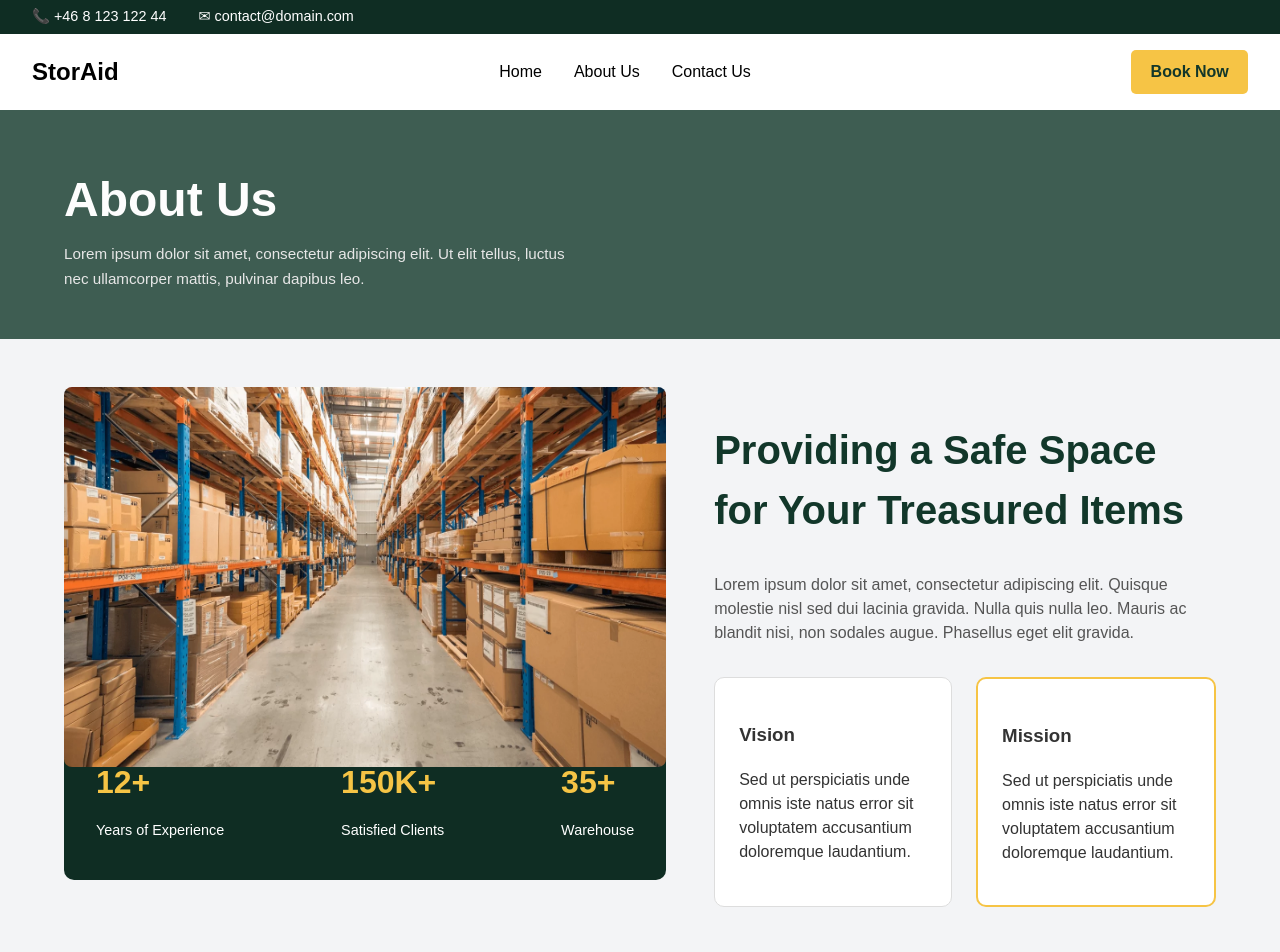
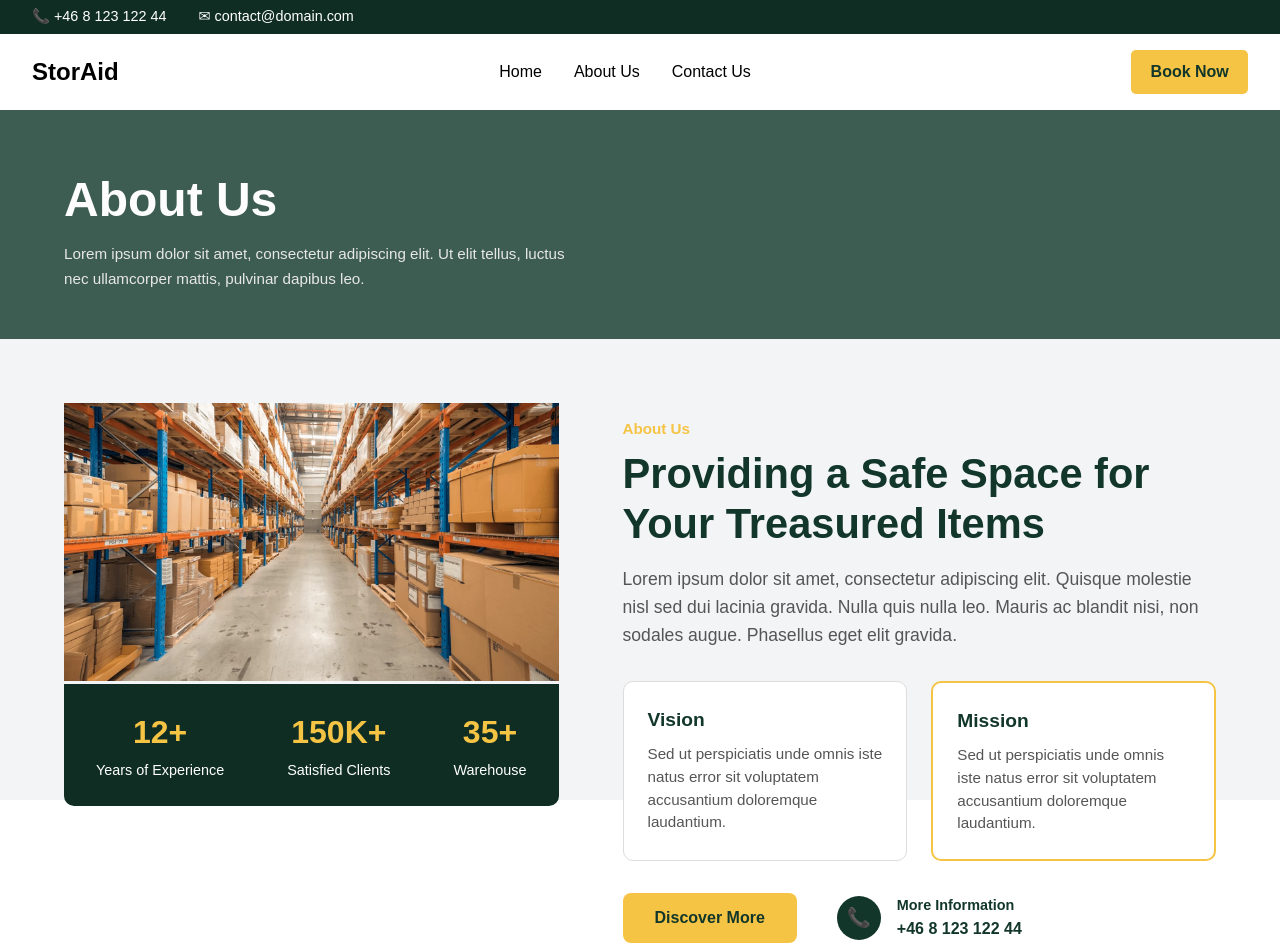
Before and after one commit to Sahandb13/js-frontend, a React (Vite) app: page /about-us in a window 1280 px wide. Shown: the top 952 px of the page. Built offline with nearby package versions, Linux system fonts and the light colour scheme.

Commit message:
hotfixes added visual hoover effect

```diff
--- a/src/App.css
+++ b/src/App.css
@@ -1,4 +1,6 @@
-/* MARK: Global layout */
+/* ============================================
+   GLOBALA STILAR & RESET
+   ============================================ */
 
 html,
 body,
@@ -9,6 +11,7 @@ body,
   padding: 0;
 }
 
+/* Box-sizing för alla element - sånt här glömmer man lätt */
 *,
 *::before,
 *::after {
@@ -19,8 +22,10 @@ body {
   font-family: "Arial", sans-serif;
   color: #333;
   background-color: #f3f4f6;
+  line-height: 1.5; /* Lägger till lite luft mellan raderna */
 }
 
+/* Huvudlayout för hela appen */
 .app-layout {
   min-height: 100vh;
   display: flex;
@@ -36,7 +41,9 @@ body {
 }
 
 
-/* MARK: Hero section (Home) */
+/* ============================================
+   HERO-SEKTION (Startsidan)
+   ============================================ */
 
 .hero {
   width: 100%;
@@ -75,6 +82,7 @@ body {
   border-radius: 12px;
 }
 
+
 .hero-title {
   font-family: "Poppins", sans-serif;
   font-size: 4.5rem;
@@ -110,6 +118,7 @@ body {
   color: #e7e7e7;
 }
 
+/* Knappen - gjorde den lite roligare med hover */
 .hero-button {
   margin-top: 2rem;
   padding: 0.9rem 2.2rem;
@@ -119,14 +128,25 @@ body {
   color: #12372a;
   font-weight: 600;
   cursor: pointer;
+  transition: all 0.3s ease;
+  position: relative;
+  overflow: hidden;
 }
 
 .hero-button:hover {
-  opacity: 0.9;
+  background-color: #e0b03a;
+  transform: translateY(-2px);
+  box-shadow: 0 4px 12px rgba(246, 196, 69, 0.3);
+}
+
+.hero-button:active {
+  transform: translateY(0);
 }
 
 
-/* MARK: Testimonials */
+/* ============================================
+   TESTIMONIALS (Kundomdömen)
+   ============================================ */
 
 .testimonials {
   width: 100%;
@@ -178,12 +198,20 @@ body {
   gap: 2rem;
 }
 
+/* Varje testimonial-kort - la till hover-effekt */
 .testimonial-item {
   background-color: #fff;
   padding: 2rem;
   border-radius: 16px;
   box-shadow: 0 6px 24px rgba(0, 0, 0, 0.12);
   text-align: left;
+  transition: all 0.3s ease;
+  position: relative;
+}
+
+.testimonial-item:hover {
+  transform: translateY(-5px);
+  box-shadow: 0 12px 32px rgba(0, 0, 0, 0.15);
 }
 
 .testimonial-stars {
@@ -208,6 +236,11 @@ body {
   height: 48px;
   background-color: #d0d0d0;
   border-radius: 50%;
+  transition: transform 0.3s ease;
+}
+
+.testimonial-avatar:hover {
+  transform: scale(1.1);
 }
 
 .testimonial-meta {
@@ -227,10 +260,18 @@ body {
 .testimonial-quote-icon {
   color: #f6c445;
   font-size: 2rem;
+  opacity: 0.7;
+  transition: opacity 0.3s ease;
+}
+
+.testimonial-quote-icon:hover {
+  opacity: 1;
 }
 
 
-/* MARK: Latest blogs */
+/* ============================================
+   SENASTE BLOGGINLÄGG
+   ============================================ */
 
 .latest-blogs {
   padding: 3rem 1.5rem 4rem;
@@ -244,17 +285,31 @@ body {
   font-weight: 600;
 }
 
+/* Bloggkort med hover-effekt */
 .blog-card {
   background-color: #fff;
   border-radius: 12px;
   padding: 1.8rem;
   border: 1px solid #e0e0e0;
   box-shadow: 0 8px 24px rgba(0, 0, 0, 0.03);
+  transition: all 0.3s ease;
+  cursor: pointer;
+}
+
+.blog-card:hover {
+  transform: translateY(-3px);
+  box-shadow: 0 12px 32px rgba(0, 0, 0, 0.1);
+  border-color: #f6c445;
 }
 
 .blog-title {
   font-weight: 600;
   margin-bottom: 0.4rem;
+  transition: color 0.3s ease;
+}
+
+.blog-card:hover .blog-title {
+  color: #12372a;
 }
 
 .blog-date {
@@ -268,9 +323,9 @@ body {
 }
 
 
-/* =========================================================
-   MARK: Contact page (Figma-layout)
-   ========================================================= */
+/* ============================================
+   KONTAKT-SIDAN (Figma-layout)
+   ============================================ */
 
 .contact-page {
   max-width: 1200px;
@@ -278,7 +333,7 @@ body {
   padding: 0 1.5rem;
 }
 
-/* layout: vänster info + höger formulärkort */
+/* Layout: vänster info + höger formulär */
 .contact-layout {
   display: grid;
   grid-template-columns: 1.2fr 1.1fr;
@@ -286,8 +341,7 @@ body {
   margin-top: 2rem;
 }
 
-/* vänster sida */
-
+/* Vänster sida med text */
 .contact-left {
   display: flex;
   flex-direction: column;
@@ -313,26 +367,34 @@ body {
   line-height: 1.6;
 }
 
-/* grå placeholder-ruta (bildyta) */
-
+/* Grå placeholder för bild */
 .contact-image-placeholder {
   margin-top: 1.5rem;
   width: 100%;
   height: 260px;
   background-color: #c4c4c4;
   border-radius: 8px;
+  transition: all 0.3s ease;
 }
 
-/* formulärkortet till höger */
+.contact-image-placeholder:hover {
+  background-color: #b0b0b0;
+}
 
+/* Formuläret till höger */
 .contact-form {
-  background-color: #fff8dd; /* ljus gulbeige */
+  background-color: #fff8dd;
   padding: 2rem 2.2rem 2.5rem;
   border-radius: 12px;
   box-shadow: 0 4px 18px rgba(0, 0, 0, 0.06);
   display: flex;
   flex-direction: column;
   gap: 1.2rem;
+  transition: box-shadow 0.3s ease;
+}
+
+.contact-form:hover {
+  box-shadow: 0 8px 24px rgba(0, 0, 0, 0.1);
 }
 
 .form-field label {
@@ -348,14 +410,26 @@ body {
   border: 1px solid #f1d58b;
   font-size: 1rem;
   background-color: #ffffff;
+  transition: all 0.3s ease;
+}
+
+.form-field input:focus,
+.form-field textarea:focus {
+  outline: none;
+  border-color: #f6c445;
+  box-shadow: 0 0 0 3px rgba(246, 196, 69, 0.1);
+}
+
+.form-field input:hover,
+.form-field textarea:hover {
+  border-color: #e0b03a;
 }
 
 textarea {
   resize: none;
 }
 
-/* två fält bredvid varandra (Email / Telephone) */
-
+/* Två fält bredvid varandra */
 .form-row {
   display: flex;
   gap: 1rem;
@@ -365,8 +439,7 @@ textarea {
   flex: 1;
 }
 
-/* submit-knappen */
-
+/* Submit-knappen */
 .contact-submit {
   background-color: #f6c445;
   color: #12372a;
@@ -377,14 +450,20 @@ textarea {
   font-weight: 600;
   cursor: pointer;
   margin-top: 0.5rem;
+  transition: all 0.3s ease;
 }
 
 .contact-submit:hover {
-  opacity: 0.9;
+  background-color: #e0b03a;
+  transform: translateY(-2px);
+  box-shadow: 0 4px 12px rgba(246, 196, 69, 0.3);
 }
 
-/* felmeddelanden */
+.contact-submit:active {
+  transform: translateY(0);
+}
 
+/* Felmeddelanden */
 .error-text {
   color: #b00020;
   font-size: 0.9rem;
@@ -392,37 +471,52 @@ textarea {
 }
 
 
-/* MARK: About page */
-
-.about-page {
-  background-color: #f3f4f6;
-  width: 100%;
-}
+/* =========================
+   About delen home-page, Layout enligt figma
+   ========================= */
 
 .about-hero {
   display: grid;
-  grid-template-columns: 1.2fr 1fr;
-  gap: 3rem;
+  grid-template-columns: 1fr 1.2fr;  /* Bild till vänster, text till höger */
+  gap: 4rem;
   max-width: 1200px;
-  margin: 3rem auto;
+  margin: 4rem auto 5rem;
   padding: 0 1.5rem;
+  align-items: start;
+}
+
+
+.about-image-section {
+  position: relative;
+  margin-top: 2rem;
+}
+
+.about-image-placeholder {
+  width: 100%;
+  height: 280px;
+  background-color: #d3d3d3;
+  border-radius: 8px 8px 0 0;
+  overflow: hidden;
 }
 
 .about-image {
   width: 100%;
-  height: 380px;
-  background-color: #ccc;
-  border-radius: 8px;
+  height: 100%;
+  object-fit: cover;
 }
 
 .about-stats {
   background-color: #0f2d23;
-  color: #fff;
+  color: #ffffff;
   padding: 1.5rem 2rem;
-  border-radius: 10px;
-  margin-top: -40px;
+  border-radius: 0 0 10px 10px;
   display: flex;
   justify-content: space-between;
+  margin-top: -4px;
+}
+
+.stat {
+  text-align: center;
 }
 
 .stat h3 {
@@ -432,73 +526,131 @@ textarea {
 }
 
 .stat p {
+  margin: 0.25rem 0 0;
   font-size: 0.9rem;
 }
 
+/* Textinnehåll till höger */
+.about-text-content {
+  display: flex;
+  flex-direction: column;
+}
+
+.about-tag {
+  color: #f6c445;
+  font-weight: 600;
+  font-size: 0.95rem;
+  margin-bottom: 0.5rem;
+}
+
 .about-title {
-  font-size: 2.5rem;
+  font-size: 2.6rem;
   color: #12372a;
   font-weight: 700;
+  margin: 0 0 1rem 0;
+  line-height: 1.2;
 }
 
 .about-text {
   color: #555;
-  margin: 1rem 0 2rem;
+  margin: 0 0 2rem 0;
+  line-height: 1.6;
+  font-size: 1.1rem;
 }
 
+/* Vår vision och uppdrag boxar */
 .about-boxes {
-  display: flex;
+  display: grid;
+  grid-template-columns: 1fr 1fr;
   gap: 1.5rem;
   margin-bottom: 2rem;
 }
 
 .about-box {
-  background-color: #fff;
+  background-color: #ffffff;
   border: 1px solid #ddd;
   border-radius: 10px;
   padding: 1.5rem;
-  flex: 1;
 }
 
 .about-box.mission {
   border: 2px solid #f6c445;
 }
 
+.about-box h3 {
+  margin: 0 0 0.5rem 0;
+  color: #12372a;
+  font-size: 1.2rem;
+}
+
+.about-box p {
+  margin: 0;
+  color: #555;
+  line-height: 1.5;
+  font-size: 0.95rem;
+}
+
+/* Knappar och kontaktinfo under texten */
 .about-actions {
   display: flex;
   align-items: center;
-  gap: 2rem;
+  gap: 2.5rem;
+  flex-wrap: wrap;
 }
 
 .discover-btn {
   background-color: #f6c445;
-  padding: 0.8rem 1.8rem;
+  padding: 1rem 2rem;
+  border-radius: 8px;
   border: none;
-  border-radius: 8px;
   font-weight: 600;
   color: #12372a;
   cursor: pointer;
+  font-size: 1rem;
+  transition: all 0.3s ease;
+}
+
+.discover-btn:hover {
+  background-color: #e0b03a;
+  transform: translateY(-2px);
 }
 
 .about-contact {
   display: flex;
+  align-items: center;
   gap: 1rem;
-  align-items: center;
 }
 
 .contact-icon {
-  width: 42px;
-  height: 42px;
+  width: 44px;
+  height: 44px;
+  border-radius: 50%;
   background-color: #12372a;
-  color: #fff;
-  border-radius: 50%;
+  color: #ffffff;
   display: flex;
+  align-items: center;
   justify-content: center;
-  align-items: center;
+  font-size: 1.2rem;
+}
+
+.contact-label {
+  margin: 0;
+  font-weight: 600;
+  font-size: 0.9rem;
+  color: #12372a;
+}
+
+.contact-number {
+  margin: 0;
+  color: #12372a;
+  font-weight: 600;
+  font-size: 1rem;
 }
 
 
-/* MARK: FAQ */
+/* ============================================
+   FAQ (Vanliga frågor)
+   ============================================ */
 
 .faq {
   padding: 3rem 1.5rem 4rem;
@@ -523,6 +675,13 @@ textarea {
   border: 1px solid #e0e0e0;
   border-radius: 12px;
   background-color: #fff;
+  transition: all 0.3s ease;
+  overflow: hidden;
+}
+
+.faq-item:hover {
+  border-color: #f6c445;
+  box-shadow: 0 4px 12px rgba(0, 0, 0, 0.05);
 }
 
 .faq-question {
@@ -533,12 +692,33 @@ textarea {
   justify-content: space-between;
   cursor: pointer;
   font-weight: 500;
+  width: 100%;
+  text-align: left;
+  transition: background-color 0.3s ease;
+}
+
+.faq-question:hover {
+  background-color: #f8f8f8;
 }
 
 .faq-answer {
   padding: 0 1.2rem 1rem;
   color: #444;
+  animation: fadeIn 0.3s ease;
 }
+
+/* Liten animation för när svar visas */
+@keyframes fadeIn {
+  from {
+    opacity: 0;
+    transform: translateY(-10px);
+  }
+  to {
+    opacity: 1;
+    transform: translateY(0);
+  }
+}
+
 
 /* MARK: Footer */
 
@@ -549,4 +729,37 @@ textarea {
   padding: 1rem;
   margin-top: 2rem;
   font-size: 0.95rem;
+  transition: background-color 0.3s ease;
 }
+
+.footer:hover {
+  background-color: #2a2a2a;
+}
+
+/* ============================================
+   RESPONSIV DESIGN
+   ============================================ */
+
+
+@media (max-width: 768px) {
+  .hero-inner,
+  .contact-layout,
+  .about-hero {
+    grid-template-columns: 1fr;
+    gap: 2rem;
+  }
+
+  .testimonials-list {
+    grid-template-columns: 1fr;
+  }
+
+  .about-boxes {
+    flex-direction: column;
+  }
+
+  .about-actions {
+    flex-direction: column;
+    gap: 1.5rem;
+    align-items: flex-start;
+  }
+}
--- a/src/pages/AboutUs.jsx
+++ b/src/pages/AboutUs.jsx
@@ -1,19 +1,13 @@
 import PageHeader from "../components/PageHeader";
 
-// MARK: About-sida
 export default function AboutUs() {
   return (
     <div className="about-page">
       <PageHeader title="About Us" />
 
       <section className="about-hero">
-        {/* Vänster: Bild + stats */}
         <div className="about-image-wrapper">
-          <img
-            src="/about-hero.jpg"
-            alt="Storage facility"
-            className="about-image"
-          />
+         <img src="/about-hero.jpg" alt="About Us" className="about-image" />
 
           <div className="about-stats">
             <div className="stat">
@@ -31,10 +25,13 @@ export default function AboutUs() {
           </div>
         </div>
 
-        {/* Höger: text */}
+        {/* Höger: text, vision, mission, knapp + telefon */}
         <div className="about-info">
+          <p className="about-tag">About Us</p>
+
           <h2 className="about-title">
-            Providing a Safe Space for Your Treasured Items <br />
+            Providing a Safe Space for<br />
+            Your Treasured Items
           </h2>
 
           <p className="about-text">
--- a/src/pages/Home.jsx
+++ b/src/pages/Home.jsx
@@ -1,5 +1,4 @@
 // MARK: Home-sida
-
 import { useState, useEffect } from "react";
 import HeroSection from "../components/HeroSection.jsx";
 import TestimonialsSection from "../components/TestimonialsSection.jsx";
@@ -7,85 +6,108 @@ import LatestBlogsSection from "../components/LatestBlogsSection.jsx";
 import FAQSection from "../components/FAQSection.jsx";
 
 export default function Home() {
-  function handleHeroClick() {
-    alert("LURAD DET FUNKAR INTE ÄN!"); // utfyllnadstext
-  }
-
   const [faqs, setFaqs] = useState([]);
   const [blogs, setBlogs] = useState([]);
   const [testimonials, setTestimonials] = useState([]);
   const [isLoadingTestimonials, setIsLoadingTestimonials] = useState(true);
   const [testimonialsError, setTestimonialsError] = useState(null);
+  const [blogsError, setBlogsError] = useState(null);
+  const [faqsError, setFaqsError] = useState(null);
 
-  async function fetchFaqs() {
+  // Handle click on hero button
+  const handleDiscoverClick = () => {
+    console.log("Discover more clicked - scrolling to about section");
+    const aboutSection = document.querySelector('.about-hero');
+    if (aboutSection) {
+      aboutSection.scrollIntoView({ behavior: 'smooth' });
+    }
+  };
+
+  // Fetch FAQs from API
+  const fetchFaqs = async () => {
     try {
       const response = await fetch(
         "https://win25-jsf-assignment.azurewebsites.net/api/faqs"
       );
       if (!response.ok) {
-        throw new Error("Kunde inte hämta FAQs");
+        throw new Error(`FAQ API returned status: ${response.status}`);
       }
       const data = await response.json();
       setFaqs(data);
     } catch (error) {
-      console.error("fetchFaqs:", error);
+      console.error("Could not fetch FAQs:", error);
+      setFaqsError("Sorry, we couldn't load FAQs right now.");
     }
-  }
+  };
 
-  async function fetchBlogs() {
+  // Fetch blog posts from API
+  const fetchBlogs = async () => {
     try {
       const response = await fetch(
         "https://win25-jsf-assignment.azurewebsites.net/api/blogs"
       );
       if (!response.ok) {
-        throw new Error("Kunde inte hämta blogs");
+        throw new Error(`Blog API returned status: ${response.status}`);
       }
       const data = await response.json();
       setBlogs(data);
     } catch (error) {
-      console.error("fetchBlogs:", error);
+      console.error("Could not fetch blog posts:", error);
+      setBlogsError("Sorry, we couldn't load latest blog posts.");
     }
-  }
+  };
 
-  useEffect(() => {
-    async function fetchTestimonials() {
+  // Fetch testimonials from API
+  const fetchTestimonials = async () => {
+    setIsLoadingTestimonials(true);
+    setTestimonialsError(null);
+
     try {
       const response = await fetch(
         "https://win25-jsf-assignment.azurewebsites.net/api/testimonials"
       );
+
       if (!response.ok) {
-          throw new Error("Kunde inte hämta testimonials");
+        throw new Error(`Testimonials API returned status: ${response.status}`);
       }
+
       const data = await response.json();
       setTestimonials(data);
     } catch (error) {
-        console.error(error);
-        setTestimonialsError(error.message);
+      console.error("Could not fetch testimonials:", error);
+      setTestimonialsError("Sorry, we couldn't load testimonials right now.");
     } finally {
       setIsLoadingTestimonials(false);
     }
-    }
+  };
 
+  useEffect(() => {
+    // Load all data when component mounts
     fetchTestimonials();
     fetchBlogs();
     fetchFaqs();
   }, []);
 
   return (
-    <>
-      {/* Hero högst upp */}
-      <HeroSection ctaLabel="Discover More" onCtaClick={handleHeroClick} />
+    <div className="home-page">
+      {/* Hero section at the top */}
+      <HeroSection
+        ctaLabel="Discover More"
+        onCtaClick={handleDiscoverClick}
+      />
 
-      {/* ABOUT-BLOCKET – samma stil som på About-sidan / Figma */}
+      {/* About Us section - shows company values and statistics */}
       <section className="about-hero">
-        {/* Vänster: stor grå ruta + stats-rad */}
-        <div>
-          <div className="about-image-placeholder" />
+        {/* LEFT SIDE: image and statistics */}
+        <div className="about-image-section">
+          <div className="about-image-placeholder">
+            <img src="/about-hero.jpg" alt="About Us" className="about-image" />
+          </div>
 
           <div className="about-stats">
             <div className="stat">
               <h3>12+</h3>
-              <p>Years of Experience</p>
+              <p>Years Of Experience</p>
             </div>
             <div className="stat">
               <h3>150K+</h3>
@@ -98,8 +120,8 @@ export default function Home() {
           </div>
         </div>
 
-        {/* Höger: text, vision/mission, knapp + telefon */}
-        <div>
+        {/* RIGHT SIDE: text and information */}
+        <div className="about-text-content">
           <p className="about-tag">About Us</p>
 
           <h2 className="about-title">
@@ -117,26 +139,28 @@ export default function Home() {
             <div className="about-box">
               <h3>Vision</h3>
               <p>
-                Sed ut perspiciatis unde omnis iste natus error sit voluptatem
-                accusantium doloremque laudantium.
+                Sed ut perspiciatis unde omnis iste natus error sit voluptatem accusan tium doloremque laudantium.
               </p>
             </div>
 
             <div className="about-box mission">
-              <h3>Mission</h3>
+              <h3>Our Mission</h3>
               <p>
-                Sed ut perspiciatis unde omnis iste natus error sit voluptatem
-                accusantium doloremque laudantium.
+                Sed ut perspiciatis unde omnis iste
+                natus error sit voluptatem accusan
+                tium doloremque laudantium
               </p>
             </div>
           </div>
 
           <div className="about-actions">
-            <button className="discover-btn">Discover More</button>
+            <button className="discover-btn" onClick={handleDiscoverClick}>
+              Discover More
+            </button>
 
             <div className="about-contact">
               <div className="contact-icon">📞</div>
-              <div>
+              <div className="contact-info">
                 <p className="contact-label">More Information</p>
                 <p className="contact-number">+46 8 123 122 44</p>
               </div>
@@ -145,22 +169,54 @@ export default function Home() {
         </div>
       </section>
 
-      {/* TESTIMONIALS från API */}
-      {isLoadingTestimonials && <p>Loading testimonials.</p>}
+      {/* Testimonials from API */}
+      <section className="testimonials-wrapper">
+        {isLoadingTestimonials && (
+          <div className="loading-state">
+            <p>Loading testimonials...</p>
+          </div>
+        )}
 
         {testimonialsError && (
-        <p className="error-text">
-          Error loading testimonials: {testimonialsError}
-        </p>
+          <div className="error-state">
+            <p>{testimonialsError}</p>
+            <button
+              onClick={fetchTestimonials}
+              className="retry-button"
+            >
+              Try Again
+            </button>
+          </div>
         )}
 
-      {!isLoadingTestimonials && !testimonialsError && (
+        {!isLoadingTestimonials && !testimonialsError && testimonials.length > 0 && (
           <TestimonialsSection testimonials={testimonials} />
         )}
 
-      {/* BLOGS + FAQ */}
+        {!isLoadingTestimonials && !testimonialsError && testimonials.length === 0 && (
+          <div className="empty-state">
+            <p>No testimonials available at the moment.</p>
+          </div>
+        )}
+      </section>
+
+      {/* Latest blog posts */}
+      {blogsError ? (
+        <div className="error-state">
+          <p>{blogsError}</p>
+        </div>
+      ) : (
         <LatestBlogsSection blogs={blogs} />
+      )}
+
+      {/* Frequently Asked Questions (FAQ) */}
+      {faqsError ? (
+        <div className="error-state">
+          <p>{faqsError}</p>
+        </div>
+      ) : (
         <FAQSection faqs={faqs} />
-    </>
+      )}
+    </div>
   );
 }
```
Also changed, not shown: src/components/TestimonialsSection.jsx (+13 -16 lines). Lines whose indentation alone changed are shown as unchanged.
